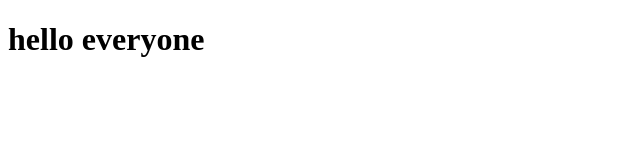
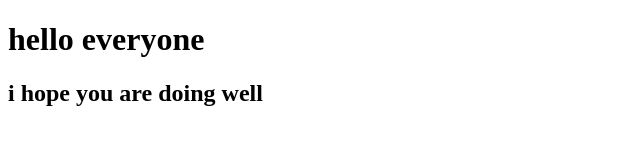
Before and after one commit to AMER106/first_repository, a plain HTML site: page index.html in a window 1280 px wide. Shown: the whole page, without its empty margins (0-640 px from the left). Drawn offline with Linux system fonts and the light colour scheme.

Commit message:
Update index.html

```diff
--- a/index.html
+++ b/index.html
@@ -7,5 +7,6 @@
 </head>
 <body>
   <h1>hello everyone</h1>
+  <h2>i hope you are doing well</h2>
 </body>
 </html>
```
